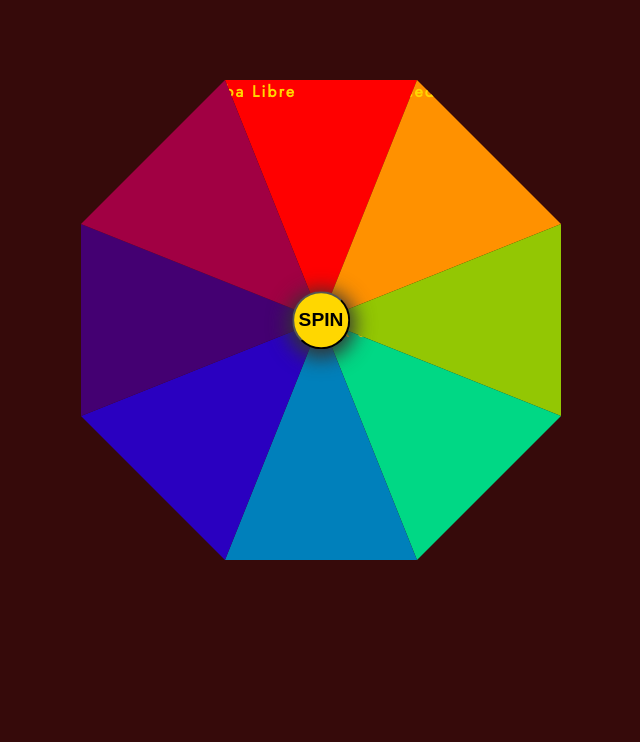
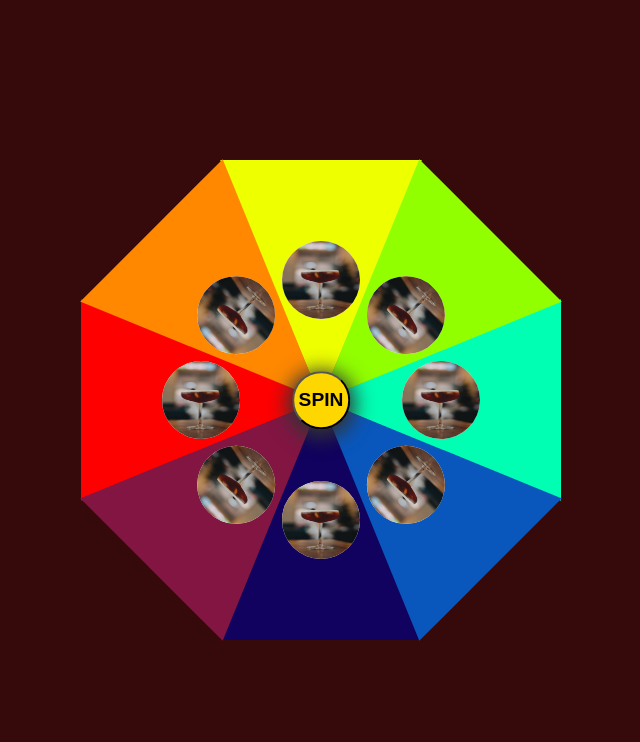
Before and after one commit to EddieStn/cocktail-roulette, a plain HTML site: page index.html in a window 1280 px wide. Shown: the whole page, without its empty margins (319-959 px from the left). Drawn offline with Linux system fonts and the light colour scheme.

Commit message:
Add image to cocktail sections

```diff
--- a/assets/css/style.css
+++ b/assets/css/style.css
@@ -13,9 +13,9 @@ body {
     align-items: center;
     background-color: rgb(54, 10, 10);
     color: gold;
-    letter-spacing: 2px;
-    height: 80vh;
+    height: 100vh;
     overflow: hidden;
+    background-size: cover;
 }
 
 .outer-box {
@@ -31,7 +31,7 @@ body {
     transition: all ease 5s;
 }
 
-span {
+span{
     width: 50%;
     height: 50%;
     display: inline-block;
@@ -39,49 +39,59 @@ span {
 }
 
 .cocktail1 {
-    clip-path: polygon(10% 0, 50% 100%, 90% 0);
+    clip-path: polygon(0 92%, 100% 50%, 0 8%);
     background-color: rgb(255, 0, 0);
-    left: 120px;
-    top: 0;
+    top: 120px;
+    left: 0;
 }
 .cocktail2 {
-    clip-path: polygon(0 100%, 40% 0, 100% 60%);
-    background-color: rgb(255, 145, 0);
+    clip-path: polygon(100% 92%, 0 50%, 100% 8%);
+    background-color: rgb(0, 255, 179);
+    top: 120px;
     right: 0;
 }
 .cocktail3 {
-    clip-path: polygon(0 50%, 100% 10%, 100% 90%);
-    background-color: rgb(147, 199, 3);
-    right: 0;
-    top: 120px;
+    clip-path: polygon(50% 0, 8% 100%, 92% 100%);
+    background-color: rgb(16, 2, 94);
+    bottom: 0;
+    left: 120px;
 }
 .cocktail4 {
-    clip-path: polygon(0 0, 100% 40%, 40% 100%);
-    background-color: rgb(0, 216, 133);
-    bottom: 0;
-    right: 0;
+    clip-path: polygon(50% 100%, 92% 0, 8% 0);
+    background-color: rgb(238, 255, 0);
+    top: 0;
+    left: 120px;
+}
+
+.box2 {
+    width: 100%;
+    height: 100%;
+    transform: rotate(-135deg);
+}
+
+span img {
+    width: 3em;
+    height: 3em;
+    border-radius: 50%;
+    font-size: 26px;
+    text-align: center;
+    background-color: #fff;
+    position: absolute;
+    top: 50%;
+    left: 50%;
+    transform: translate(-50%, -50%);
 }
 .cocktail5 {
-    clip-path: polygon(50% 0, 10% 100%, 90% 100%);
-    background-color: rgb(0, 128, 187);
-    left: 120px;
-    bottom: 0;
+    background-color: rgb(9, 87, 189);
 }
 .cocktail6 {
-    clip-path: polygon(100% 0, 60% 100%, 0 40%);
-    background-color: rgb(42, 0, 192);
-    left: 0;
-    bottom: 0;
+    background-color: rgb(255, 136, 0);
 }
 .cocktail7 {
-    clip-path: polygon(100% 50%, 0 10%, 0 90%);
-    background-color: rgb(68, 0, 114);
-    top: 120px;
+    background-color: rgb(145, 255, 0);
 }
 .cocktail8 {
-    clip-path: polygon(100% 100%, 0 60%, 60% 0);
-    background-color: rgb(161, 0, 67);
-    top: 0;
+    background-color: rgb(131, 21, 67);
 }
 .spin {
     position: absolute;
--- a/index.html
+++ b/index.html
@@ -12,31 +12,18 @@
 <body>
     <div class="outer-box">
         <div id="inner-box" class="inner-box">
-            <div class="sections">
-                <span class="cocktail1" >
-                    <h4>Cuba Libre</h4>
-                </span>
-                <span class="cocktail2">
-                    <h4>Pink gin iced tea</h4>
-                </span>
-                <span class="cocktail3">
-                    <h4>Mojito</h4>
-                </span>
-                <span class="cocktail4">
-                    <h4>Sex on the beach</h4>
-                </span>
-                <span class="cocktail5">
-                    <h4>Mudslide</h4>
-                </span>
-                <span class="cocktail6">
-                    <h4>Hurricane</h4>
-                </span>
-                <span class="cocktail7">
-                    <h4>Expresso Martini</h4>
-                </span>
-                <span class="cocktail8">
-                    <h4>Pina Colada</h4>
-                </span>
+            <div class="box1">
+                <span class="cocktail1"><img src="/assets/images/cocktail.jpeg" alt="cocktail glass"></span>
+                <span class="cocktail2"><img src="/assets/images/cocktail.jpeg" alt="cocktail glass"></span>
+                <span class="cocktail3"><img src="/assets/images/cocktail.jpeg" alt="cocktail glass"></span>
+                <span class="cocktail4"><img src="/assets/images/cocktail.jpeg" alt="cocktail glass"></span>
+            </div>
+
+            <div class="box2">
+                <span class="cocktail1 cocktail5"><img src="/assets/images/cocktail.jpeg" alt="cocktail glass"></span>
+                <span class="cocktail2 cocktail6"><img src="/assets/images/cocktail.jpeg" alt="cocktail glass"></span>
+                <span class="cocktail3 cocktail7"><img src="/assets/images/cocktail.jpeg" alt="cocktail glass"></span>
+                <span class="cocktail4 cocktail8"><img src="/assets/images/cocktail.jpeg" alt="cocktail glass"></span>
             </div>
         </div>
         <button class="spin" onclick="spinTheWheel()">SPIN</button>
```
Also changed, not shown: assets/images/cocktail.jpeg (added).
